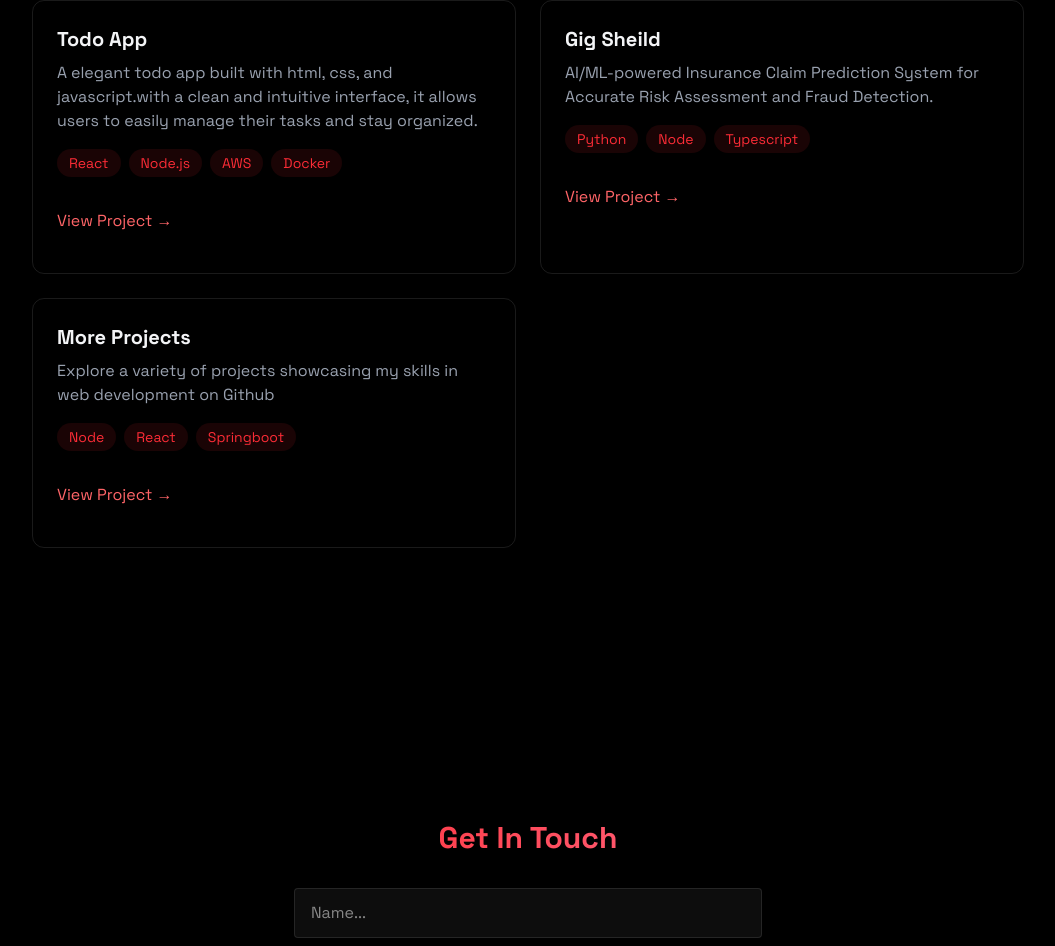
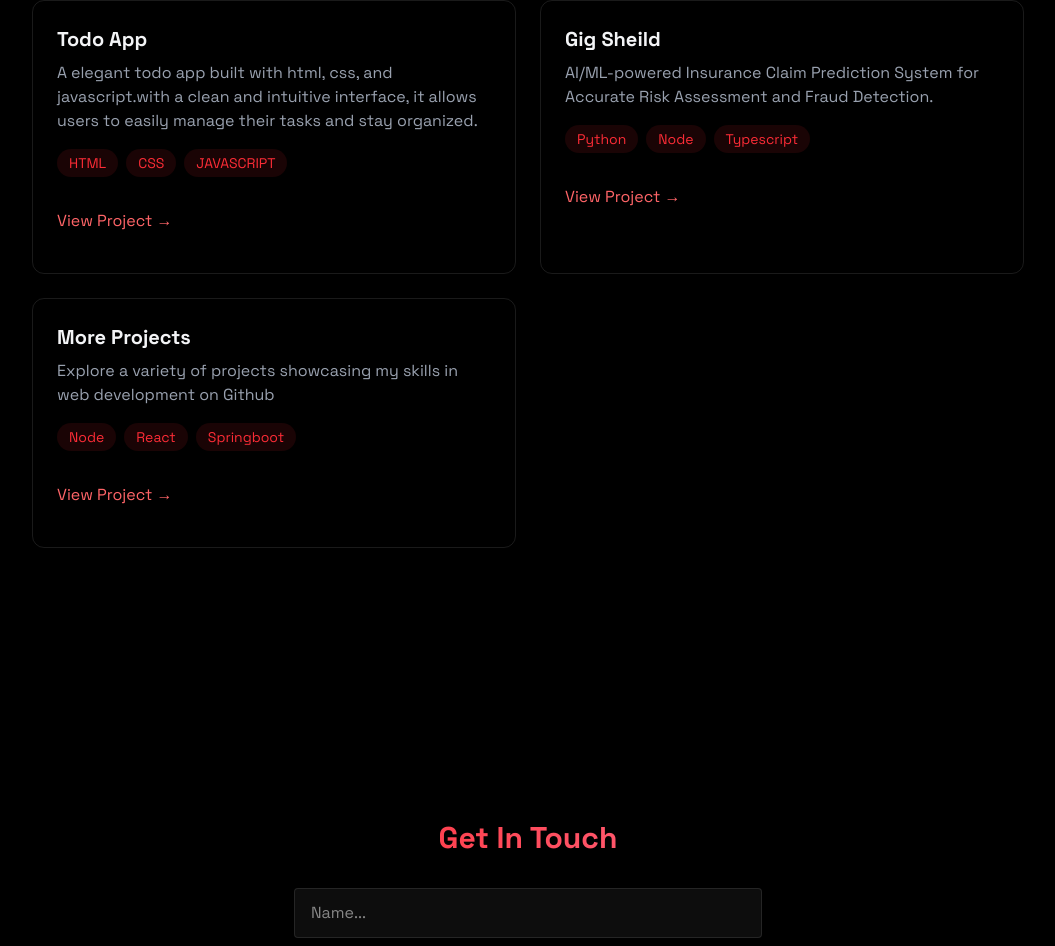
Before and after one commit to abdulfaizaan/portfolio, a React (Vite) app: page / in a window 1280 px wide. Shown: the part 1760-2706 px from the top of the page, without its empty margins (112-1167 px from the left). Built offline with nearby package versions, Linux system fonts and the light colour scheme.

Commit message:
Update Projects.jsx

```diff
--- a/src/components/sections/Projects.jsx
+++ b/src/components/sections/Projects.jsx
@@ -19,7 +19,7 @@ export const Projects = () => {
                 A elegant todo app built with html, css, and javascript.with a clean and intuitive interface, it allows users to easily manage their tasks and stay organized.
               </p>
               <div className="flex flex-wrap gap-2 mb-4">
-                {["React", "Node.js", "AWS", "Docker"].map((tech, key) => (
+                {["HTML","CSS","JAVASCRIPT"].map((tech, key) => (
                   <span
                     key={key}
                     className="bg-red-500/10 text-red-500 py-1 px-3 rounded-full text-sm hover:bg-red-500/20
```
